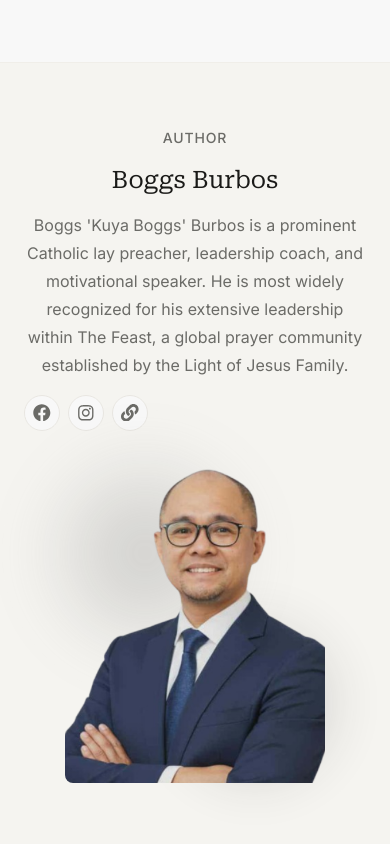
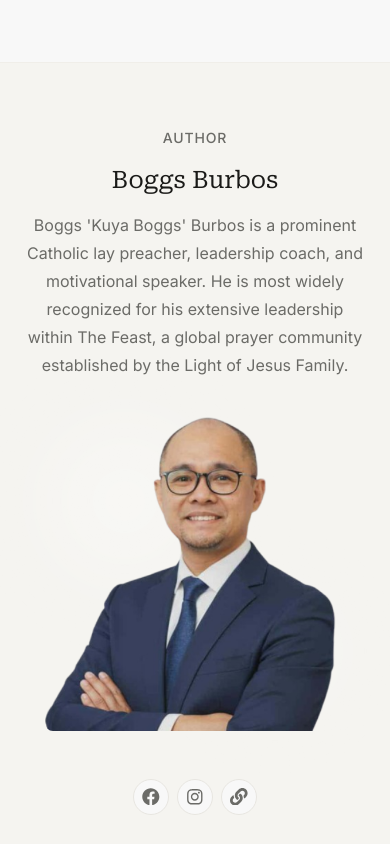
Before and after one commit to prod-moira/inner-child-ebook, a Next.js app: page / in a window 390 px wide. Shown: the part 2200-3044 px from the top of the page. Built offline with nearby package versions, Linux system fonts and the light colour scheme.

Commit message:
fix: center social media icons on mobile devices

```diff
--- a/app/(public)/home.module.css
+++ b/app/(public)/home.module.css
@@ -271,18 +271,25 @@
 
 /* ── Author ── */
 .authorLayout {
-  display: flex;
-  flex-direction: column;
+  display: grid;
+  grid-template-columns: 1fr;
+  grid-template-areas:
+    "text"
+    "image"
+    "socials";
+  gap: var(--space-xl);
   align-items: center;
-  gap: var(--space-xl);
   text-align: center;
 }
 
 @media (min-width: 768px) {
   .authorLayout {
-    flex-direction: row;
+    grid-template-columns: 1fr auto;
+    grid-template-areas:
+      "text image"
+      "socials image";
     text-align: left;
-    align-items: flex-start;
+    align-items: stretch;
     gap: var(--space-2xl);
   }
 }
@@ -302,6 +309,10 @@
   color: var(--color-text-subtle);
 }
 
+.authorTextBlock {
+  grid-area: text;
+}
+
 .authorName {
   font-family: var(--font-heading);
   font-size: var(--font-size-2xl);
@@ -318,29 +329,50 @@
   max-width: 40rem;
 }
 
+.authorImageBlock {
+  grid-area: image;
+}
+
+@media (min-width: 768px) {
+  .authorImageBlock {
+    height: 100%;
+  }
+}
+
 .authorImageWrapper {
   position: relative;
-  display: flex;
-  align-items: center;
-  justify-content: center;
-  flex-shrink: 0;
+  width: 300px;
+  height: 320px;
+  margin-inline: auto;
+}
+
+@media (min-width: 768px) {
+  .authorImageWrapper {
+    height: 100%;
+    margin-inline: 0;
+  }
 }
 
 .authorImage {
-  position: relative;
-  z-index: 1;
-  width: 260px;
-  height: 320px;
   object-fit: cover;
   border-radius: var(--radius-md);
   transition: filter 0.4s ease;
 }
 
 .authorSocials {
+  grid-area: socials;
   display: flex;
-  align-items: flex-end;
+  align-items: center;
   gap: var(--space-sm);
   margin-top: var(--space-md);
+  justify-content: center;
+}
+
+@media (min-width: 768px) {
+  .authorSocials {
+    justify-content: flex-start;
+    margin-top: 0;
+  }
 }
 
 .authorSocialLink {
@@ -372,7 +404,7 @@
   width: 240px;
   height: 240px;
   border-radius: 50%;
-  background: radial-gradient(circle, #8d8d8d, transparent 70%);
+  background: radial-gradient(circle, white, transparent 70%);
   opacity: 0.4;
   top: -30px;
   left: -40px;
@@ -384,7 +416,7 @@
   width: 200px;
   height: 200px;
   border-radius: 50%;
-  background: radial-gradient(circle, #2d2d2d, transparent 70%);
+  background: radial-gradient(circle, white, transparent 70%);
   opacity: 0.3;
   bottom: -20px;
   right: -30px;
--- a/app/(public)/page.tsx
+++ b/app/(public)/page.tsx
@@ -70,55 +70,36 @@ export default function Home() {
       <section id="author" className={styles.sectionMuted}>
         <div className={styles.container}>
           <div className={styles.authorLayout}>
-            <FadeIn direction="left">
-              <div>
-                <p className={styles.sectionLabel}>author</p>
-                <h2 className={styles.authorName}>{AUTHOR.name}</h2>
-                <p className={styles.authorBio}>{AUTHOR.bio}</p>
-                <div className={styles.authorSocials}>
-                  <a
-                    href={AUTHOR.facebook}
-                    target="_blank"
-                    rel="noopener noreferrer"
-                    aria-label="Facebook"
-                    className={styles.authorSocialLink}
-                  >
-                    <FaFacebook className={styles.authorSocialIcon} />
-                  </a>
-                  <a
-                    href={AUTHOR.instagram}
-                    target="_blank"
-                    rel="noopener noreferrer"
-                    aria-label="Instagram"
-                    className={styles.authorSocialLink}
-                  >
-                    <FaInstagram className={styles.authorSocialIcon} />
-                  </a>
-                  <a
-                    href={AUTHOR.website}
-                    target="_blank"
-                    rel="noopener noreferrer"
-                    aria-label="Website"
-                    className={styles.authorSocialLink}
-                  >
-                    <FaLink className={styles.authorSocialIcon} />
-                  </a>
-                </div>
-              </div>
+            <FadeIn direction="left" className={styles.authorTextBlock}>
+              <p className={styles.sectionLabel}>author</p>
+              <h2 className={styles.authorName}>{AUTHOR.name}</h2>
+              <p className={styles.authorBio}>{AUTHOR.bio}</p>
             </FadeIn>
-            <FadeIn direction="right">
+
+            <FadeIn direction="right" className={styles.authorImageBlock}>
               <div className={styles.authorImageWrapper}>
                 <div className={styles.authorBlobGrey1} />
                 <div className={styles.authorBlobGrey2} />
                 <Image
                   src="/assets/author.png"
                   alt={AUTHOR.name}
-                  width={260}
-                  height={320}
+                  fill
                   className={styles.authorImage}
                 />
               </div>
             </FadeIn>
+
+            <div className={styles.authorSocials}>
+              <a href={AUTHOR.facebook} target="_blank" rel="noopener noreferrer" aria-label="Facebook" className={styles.authorSocialLink}>
+                <FaFacebook className={styles.authorSocialIcon} />
+              </a>
+              <a href={AUTHOR.instagram} target="_blank" rel="noopener noreferrer" aria-label="Instagram" className={styles.authorSocialLink}>
+                <FaInstagram className={styles.authorSocialIcon} />
+              </a>
+              <a href={AUTHOR.website} target="_blank" rel="noopener noreferrer" aria-label="Website" className={styles.authorSocialLink}>
+                <FaLink className={styles.authorSocialIcon} />
+              </a>
+            </div>
           </div>
         </div>
       </section>
--- a/components/FadeIn.tsx
+++ b/components/FadeIn.tsx
@@ -7,10 +7,12 @@ export default function FadeIn({
   children,
   direction = "up",
   delay = 0,
+  className,
 }: {
   children: React.ReactNode;
   direction?: "up" | "down" | "left" | "right";
   delay?: number;
+  className?: string;
 }) {
   const ref = useRef<HTMLDivElement>(null);
 
@@ -34,7 +36,11 @@ export default function FadeIn({
   }, [delay]);
 
   return (
-    <div ref={ref} className={styles.fadeIn} data-direction={direction}>
+    <div
+      ref={ref}
+      className={className ? `${styles.fadeIn} ${className}` : styles.fadeIn}
+      data-direction={direction}
+    >
       {children}
     </div>
   );
--- a/lib/content.ts
+++ b/lib/content.ts
@@ -68,10 +68,9 @@ export const TESTIMONIALS = [
 ] as const;
 
 export const PRICING_INCLUDES = [
-  "Full ebook (PDF, instant delivery)",
-  "Printable journaling worksheets",
-  "Guided meditation audio companion",
-  "Lifetime access to future updates",
+  "Full ebook in PDF & EPUB formats",
+  "Instant access after purchase",
+  "Read on phones, tablets, e-readers, and computers",
 ] as const;
 
 export const FAQ_ITEMS = [
```
